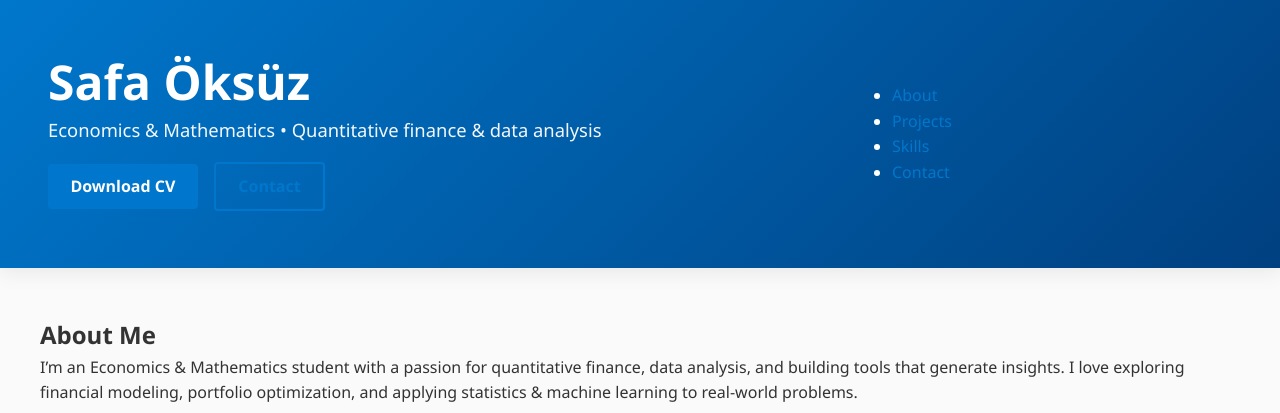
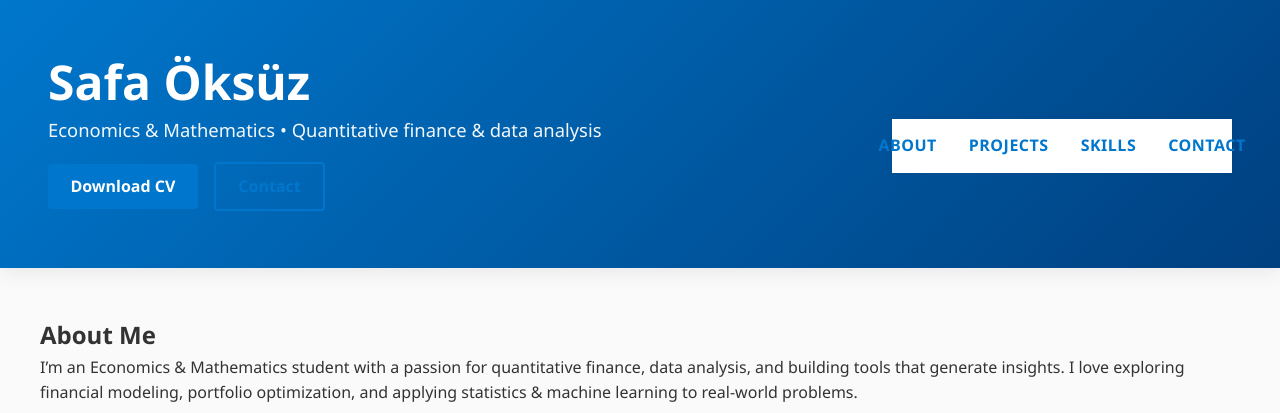
Before and after one commit to Safa675/Safa675.github.io, a plain HTML site: page index.html in a window 1280 px wide. Shown: the top 413 px of the page. Drawn offline with Linux system fonts and the light colour scheme.

Commit message:
Update styles.css

```diff
--- a/styles.css
+++ b/styles.css
@@ -1,5 +1,32 @@
 /* ===== Full-width hero (place/replace at top of your CSS) ===== */
 :root { --site-max: 1400px; --pad-lg: 48px; --pad-sm: 20px; }
+.nav {
+  background: #fff; /* contrast background */
+  box-shadow: 0 -2px 8px rgba(0,0,0,0.05);
+  padding: 14px 0;
+  margin-top: 24px;
+}
+
+.nav ul {
+  list-style: none;
+  display: flex;
+  justify-content: center;
+  gap: 32px;
+  margin: 0;
+  padding: 0;
+}
+
+.nav a {
+  color: #0077cc;
+  font-weight: 600;
+  text-transform: uppercase;
+  letter-spacing: 0.5px;
+  transition: color 0.3s ease;
+}
+
+.nav a:hover {
+  color: #004080;
+}
 
 .hero {
   width: 100%;
```
